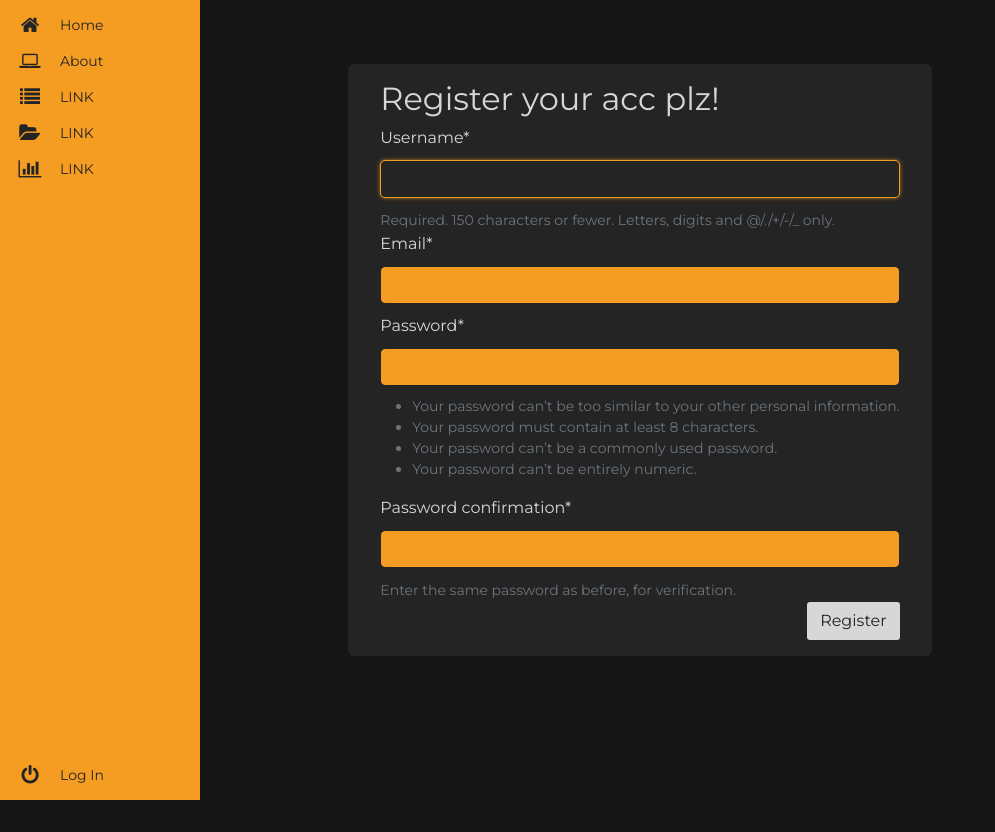
After one commit to EkaterinaLevashova/heroku-vqb, a Django app: page /accounts/registration/ in a window 1280 px wide. The commit adds this page. Shown: the whole page, without its empty margins (0-995 px from the left). Run offline with Django 3.2, Linux system fonts and the light colour scheme; style sheets or scripts are compiled from the project's sources; some libraries are stand-ins or nearby versions.

Commit message:
added registration logic + view

```diff
--- a/blog/forms.py
+++ b/blog/forms.py
@@ -1,5 +1,7 @@
 from django import forms
 from blog.models import Post, Comment
+from django.contrib.auth.forms import UserCreationForm
+from django.contrib.auth.models import User
 
 
 class PostForm(forms.ModelForm):
@@ -20,3 +22,18 @@ class CommentForm(forms.ModelForm):
             'author': forms.TextInput(),
             'text': forms.Textarea(attrs={'class': 'editable medium-editor-textarea'})
         }
+
+
+class UserForm(UserCreationForm):
+    email = forms.EmailField(required=True)
+
+    class Meta:
+        model = User
+        fields = ('username', 'email', 'password1', 'password2')
+
+    def save(self, commit=True):
+        user = super(UserForm, self).save(commit=False)
+        user.email = self.cleaned_data['email']
+        if commit:
+            user.save()
+        return user
--- a/blog/models.py
+++ b/blog/models.py
@@ -1,6 +1,7 @@
 from django.db import models
 from django.utils import timezone
 from django.urls import reverse
+from django.contrib.auth.models import User
 
 
 class Post(models.Model):
--- a/blog/static/css/components/buttons.scss
+++ b/blog/static/css/components/buttons.scss
@@ -1,16 +1,23 @@
 .button {
   font-weight:400;
   border-radius:3px;
-  float:left;
   transition: background-color 300ms ease-in-out;
+
+  &_login {
+    background-color: $done;
+    float: right;
+  }
   &_publish {
     background-color: $done;
+    float:left;
   }
   &_edit {
     background-color: $yellow;
+    float:left;
   }
   &_remove {
     background-color: $red;
+    float:left;
   }
   a {
     color:$background;
--- a/blog/static/css/components/forms.scss
+++ b/blog/static/css/components/forms.scss
@@ -9,19 +9,31 @@
     &::placeholder {
       color: $base-color;
     }
+    &:focus {
+      border: 1px solid $base-color;
+      box-shadow: 0 0 8px -1px $base-color;
+    }
+    &_auth {
+      &:focus {
+        border: .5px solid $yellow;
+        box-shadow: 0 0 5px -1px $yellow;
+      }
+    }
   }
+
   &-text {
     color: $yellow;
     min-height: 100px;
     padding: 5px 10px;
     background-color: $base-color;
-
+    &:focus {
+      border: 1px solid $base-color;
+      box-shadow: 0 0 8px -1px $base-color;
+    }
   }
   &:focus {
     color: $yellow;
     background-color: $base-color;
-    border: 1px solid $base-color;
-    box-shadow: 0 0 8px -1px $base-color;
     outline-style: groove;
   }
 }
--- a/blog/templates/blog/post_form.html
+++ b/blog/templates/blog/post_form.html
@@ -21,6 +21,7 @@
 
 {% block content %}
     <h1>Новый высер</h1>
+    <div class="row">
         <div class="block comment_theme">
 
             <form class="post-form" method="POST">
@@ -42,8 +43,9 @@
                     </button>
                 </div>
             </form>
+        </div>
+    </div>
 
-    </div>
 {% endblock %}
 
 {% block footer-scripts %}
--- /dev/null
+++ b/blog/templates/registration/registration.html
@@ -0,0 +1,23 @@
+{% extends 'blog/base.html' %}
+{% load static %}
+{% load crispy_forms_tags %}
+{% load widget_tweaks %}
+
+{% block content %}
+    <div class="d-flex justify-content-center mt-5">
+        <div class="block block_theme d-flex flex-column">
+            <h2>Register your acc plz!</h2>
+            {% if form.errors %}
+                <p>Your username and password didn't match! Please try again!</p>
+            {% endif %}
+            <form method="POST">
+                {% csrf_token %}
+                {{ form.username|add_class:"form_field form_field-base form_field-base_auth"|as_crispy_field }}
+                {{ form.email|add_class:"form_field form_field-base form_field-base_auth"|as_crispy_field  }}
+                {{ form.password1|add_class:"form_field form_field-base form_field-base_auth"|as_crispy_field }}
+                {{ form.password2|add_class:"form_field form_field-base form_field-base_auth"|as_crispy_field }}
+                <input type="submit" class="btn button button_login btn-md my-auto align-self-center" value="Register">
+            </form>
+        </div>
+    </div>
+{% endblock %}
--- a/blog/urls.py
+++ b/blog/urls.py
@@ -13,4 +13,6 @@ urlpatterns = [
     path('comment/<int:pk>/approve/', comment_approve, name='comment_approve'),
     path('comment/<int:pk>/remove/', comment_remove, name='comment_remove'),
     path('post/<int:pk>/publish/', post_publish, name='post_publish'),
+    path('accounts/registration/', registration, name='registration'),
+
 ]
--- a/blog/views.py
+++ b/blog/views.py
@@ -5,6 +5,7 @@ from blog.models import Post, Comment
 from blog.forms import *
 
 from django.urls import reverse_lazy
+from django.contrib.auth import login
 from django.contrib.auth.decorators import login_required
 from django.contrib.auth.mixins import LoginRequiredMixin
 from django.views.generic import (TemplateView,
@@ -103,3 +104,28 @@ def comment_remove(request, pk):
     post_pk = comment.post.pk
     comment.delete()
     return redirect('post_detail', pk=post_pk)
+
+
+def registration(request):
+    registered = False
+
+    if request.method == 'POST':
+        user_form = UserForm(data=request.POST)
+
+        if user_form.is_valid():
+            user = user_form.save()
+            user.set_password(user.password)
+            user.save()
+            login(request, user)
+            registered = True
+            return redirect('post_list')
+        else:
+            print(user_form.errors)
+    else:
+        user_form = UserForm()
+
+    context_dict = {
+        'form': user_form,
+        'registered': registered,
+    }
+    return render(request=request,  template_name='registration/registration.html', context=context_dict)
```
Also changed, not shown: blog/templates/registration/login.html (+10 -5 lines), static/css/blog.css (+18 -6 lines), db.sqlite3, 1 other file. Lines whose indentation alone changed are shown as unchanged.
